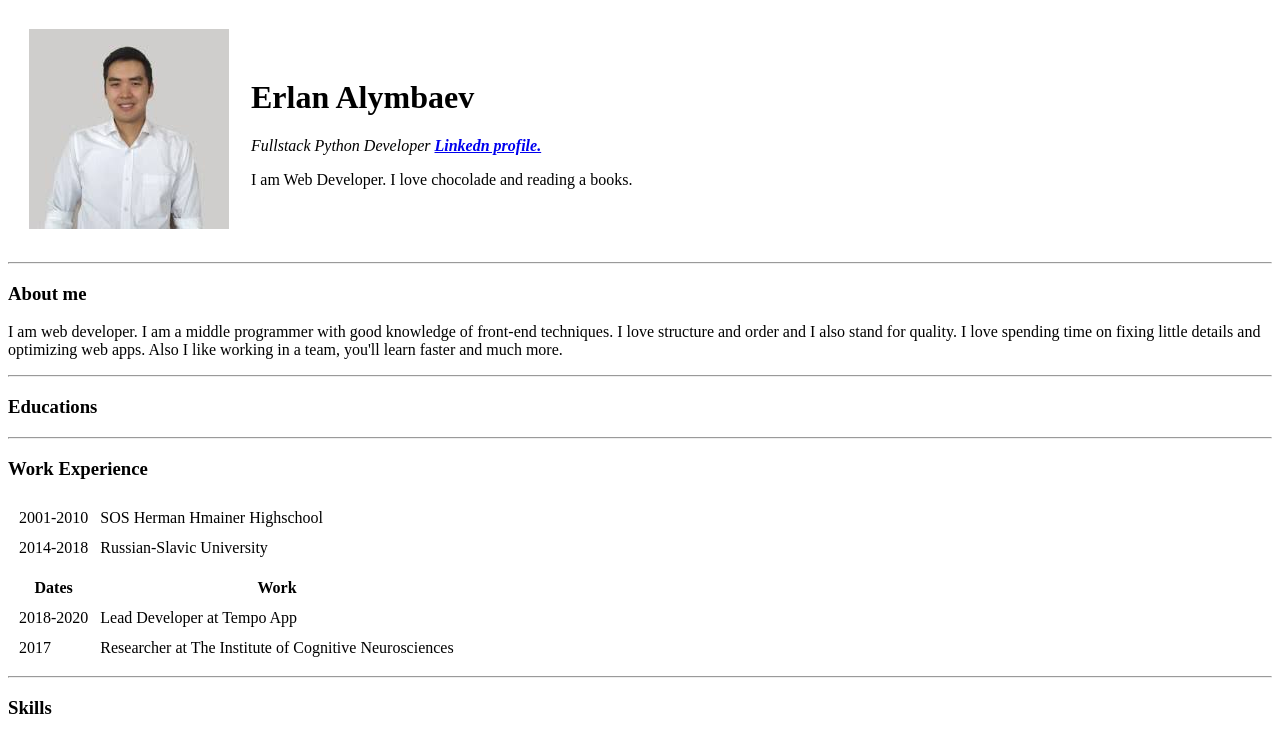
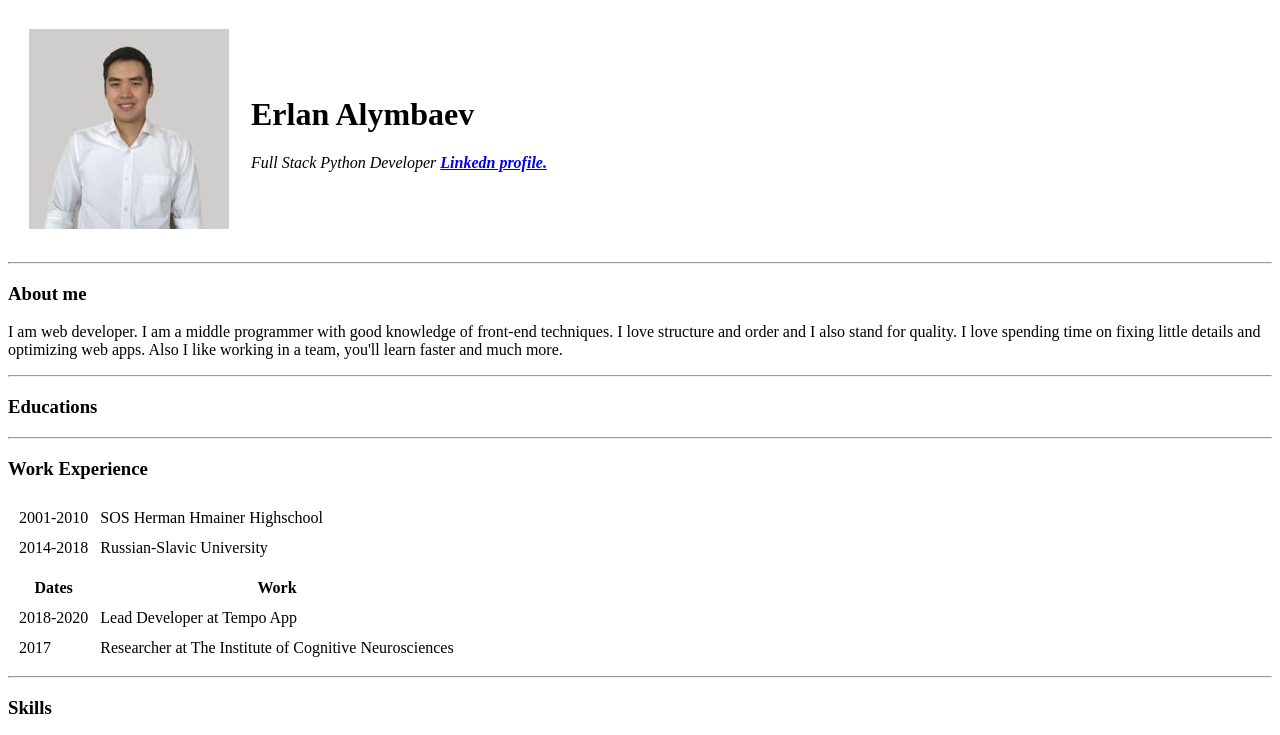
Before and after one commit to Erlan27/cv, a plain HTML site: page index.html in a window 1280 px wide. Shown: the top 735 px of the page. Drawn offline with Linux system fonts and the light colour scheme.

Commit message:
Update index.html

```diff
--- a/index.html
+++ b/index.html
@@ -10,9 +10,10 @@
   <table cellspacing="20">
     <tr>
       <td><img src="images/erlan.jpeg" alt="erlan profile picture"></td>
-      <td>  <h1>Erlan Alymbaev</h1>
-        <p><em>Fullstack Python Developer <strong><a href="linkedin.com/in/erlan-alymbaev-7675261b5">Linkedn profile.</a></strong></em></p>
-        <p>I am Web Developer. I love chocolade and reading a books.</p></td>
+      <td>
+        <h1>Erlan Alymbaev</h1>
+        <p><em>Full Stack Python Developer <strong><a href="http://linkedin.com/in/erlan-alymbaev-7675261b5">Linkedn profile.</a></strong></em></p>
+      </td>
     </tr>
   </table>
   <hr>
```
Lines whose indentation alone changed are shown as unchanged.
